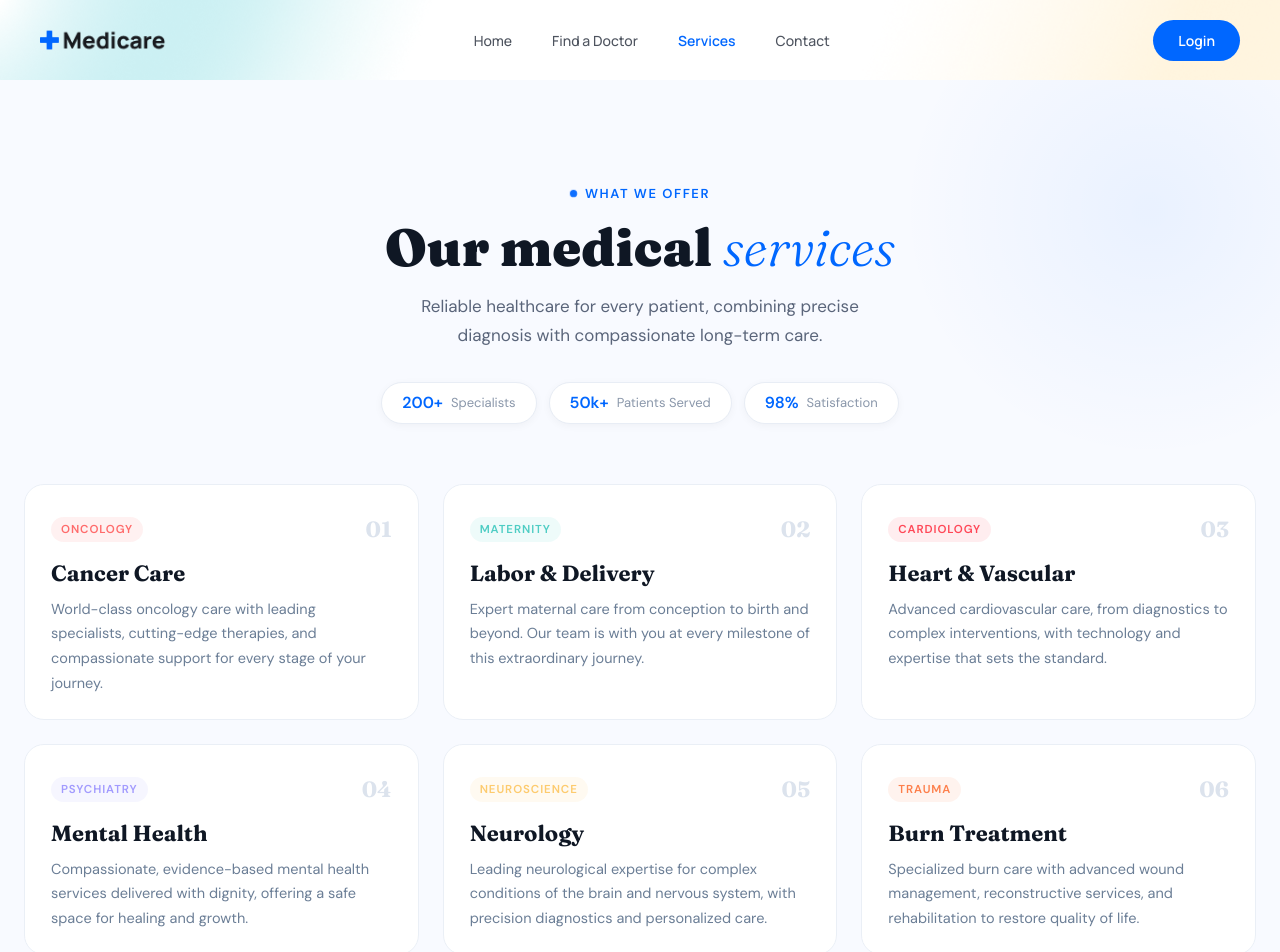
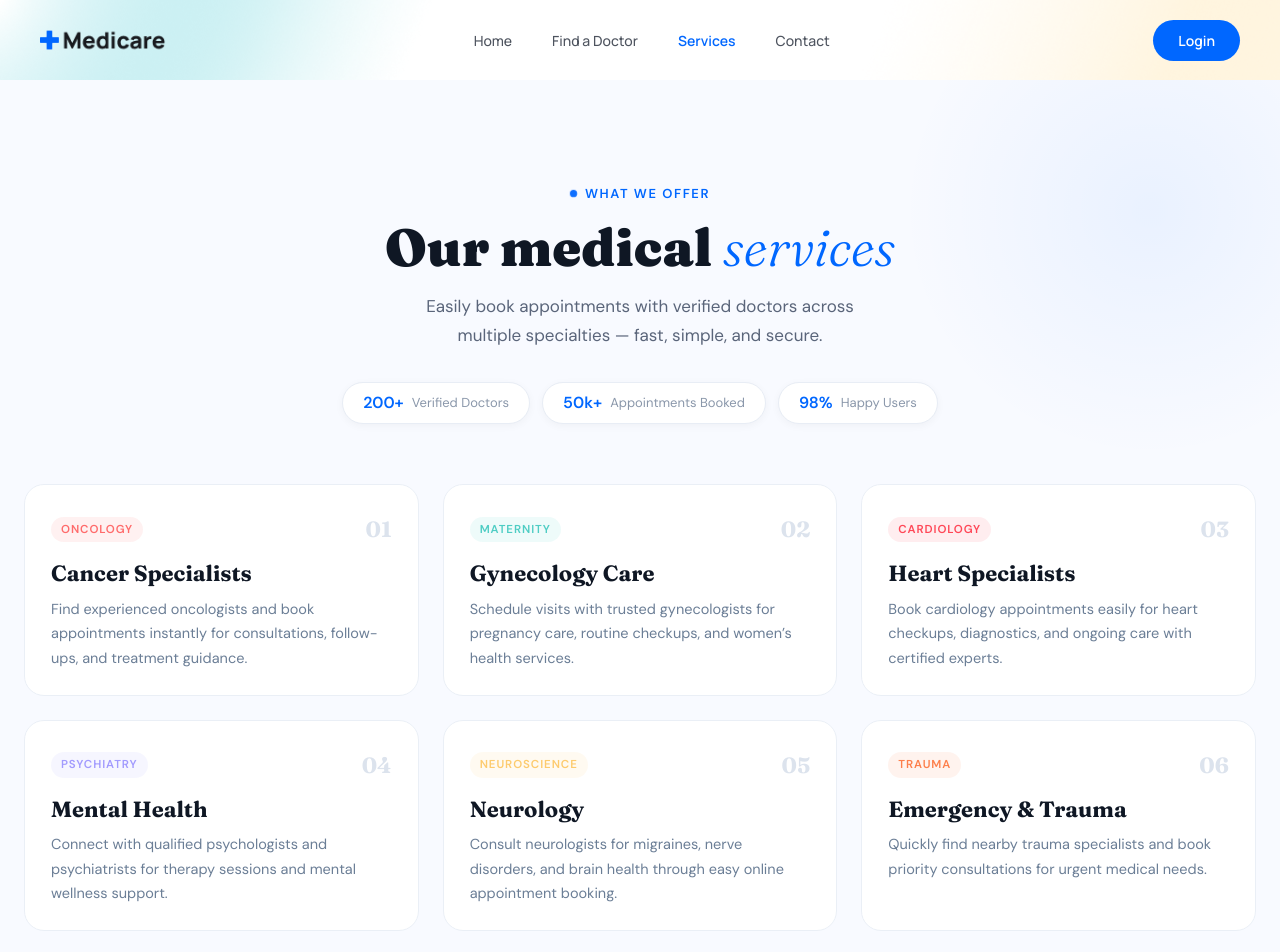
Before and after one commit to Arunabh-Sen/medicare-application-minor-project, a React (Vite) app in the folder frontend/: page /services in a window 1280 px wide. Shown: the top 952 px of the page. Built offline with nearby package versions, Linux system fonts and the light colour scheme.

Commit message:
modified the services section

```diff
--- a/frontend/src/pages/Home.jsx
+++ b/frontend/src/pages/Home.jsx
@@ -62,7 +62,7 @@ const Home = () => {
                 className='reveal-fade-up text__para'
                 style={{ '--delay': '120ms' }}
               >
-                Lorem ipsum dolor sit amet consectetur adipisicing elit. Iure, iste odit impedit, consectetur quae nihil repellat praesentium placeat ut magnam deleniti amet quas?
+                Book appointments easily with trusted doctors and get quality care when you need it. Simple, fast, and reliable.
               </p>
               <button
                 data-reveal
--- a/frontend/src/pages/Services.jsx
+++ b/frontend/src/pages/Services.jsx
@@ -2,43 +2,43 @@ import React, { useState } from 'react'
 
 const serviceData = [
   {
-    name: 'Cancer Care',
-    desc: 'World-class oncology care with leading specialists, cutting-edge therapies, and compassionate support for every stage of your journey.',
+    name: 'Cancer Specialists',
+    desc: 'Find experienced oncologists and book appointments instantly for consultations, follow-ups, and treatment guidance.',
     accent: '#FF6B6B',
     bg: 'linear-gradient(135deg, #fff5f5 0%, #ffe8e8 100%)',
     tag: 'Oncology',
   },
   {
-    name: 'Labor & Delivery',
-    desc: 'Expert maternal care from conception to birth and beyond. Our team is with you at every milestone of this extraordinary journey.',
+    name: 'Gynecology Care',
+    desc: 'Schedule visits with trusted gynecologists for pregnancy care, routine checkups, and women’s health services.',
     accent: '#4ECDC4',
     bg: 'linear-gradient(135deg, #f0fffe 0%, #d8faf8 100%)',
     tag: 'Maternity',
   },
   {
-    name: 'Heart & Vascular',
-    desc: 'Advanced cardiovascular care, from diagnostics to complex interventions, with technology and expertise that sets the standard.',
+    name: 'Heart Specialists',
+    desc: 'Book cardiology appointments easily for heart checkups, diagnostics, and ongoing care with certified experts.',
     accent: '#FF4757',
     bg: 'linear-gradient(135deg, #fff0f0 0%, #ffe0e0 100%)',
     tag: 'Cardiology',
   },
   {
     name: 'Mental Health',
-    desc: 'Compassionate, evidence-based mental health services delivered with dignity, offering a safe space for healing and growth.',
+    desc: 'Connect with qualified psychologists and psychiatrists for therapy sessions and mental wellness support.',
     accent: '#A29BFE',
     bg: 'linear-gradient(135deg, #f5f0ff 0%, #ebe4ff 100%)',
     tag: 'Psychiatry',
   },
   {
     name: 'Neurology',
-    desc: 'Leading neurological expertise for complex conditions of the brain and nervous system, with precision diagnostics and personalized care.',
+    desc: 'Consult neurologists for migraines, nerve disorders, and brain health through easy online appointment booking.',
     accent: '#FDCB6E',
     bg: 'linear-gradient(135deg, #fffbf0 0%, #fff3d0 100%)',
     tag: 'Neuroscience',
   },
   {
-    name: 'Burn Treatment',
-    desc: 'Specialized burn care with advanced wound management, reconstructive services, and rehabilitation to restore quality of life.',
+    name: 'Emergency & Trauma',
+    desc: 'Quickly find nearby trauma specialists and book priority consultations for urgent medical needs.',
     accent: '#FD7F4B',
     bg: 'linear-gradient(135deg, #fff7f0 0%, #ffe8d8 100%)',
     tag: 'Trauma',
@@ -59,7 +59,6 @@ const ServiceCard = ({ service, index }) => {
       onMouseEnter={() => setHovered(true)}
       onMouseLeave={() => setHovered(false)}
     >
-      {/* Top badge + number */}
       <div className="card__header">
         <span
           className="card__tag"
@@ -70,13 +69,11 @@ const ServiceCard = ({ service, index }) => {
         <span className="card__num">0{index + 1}</span>
       </div>
 
-      {/* Content */}
       <div className="card__body">
         <h3 className="card__title">{service.name}</h3>
         <p className="card__desc">{service.desc}</p>
       </div>
 
-      {/* Bottom accent line */}
       <div
         className="card__accent__line"
         style={{ background: service.accent, opacity: hovered ? 1 : 0 }}
@@ -89,7 +86,6 @@ const Services = () => {
   return (
     <section className="services__section__wrapper">
       <div className="container">
-        {/* Section header */}
         <div className="services__header">
           <div className="services__eyebrow">
             <span className="eyebrow__dot" />
@@ -99,15 +95,14 @@ const Services = () => {
             Our medical <span className="title__highlight">services</span>
           </h2>
           <p className="services__subtitle">
-            Reliable healthcare for every patient, combining precise diagnosis with compassionate long-term care.
+            Easily book appointments with verified doctors across multiple specialties — fast, simple, and secure.
           </p>
 
-          {/* Stats row */}
           <div className="services__stats">
             {[
-              { value: '200+', label: 'Specialists' },
-              { value: '50k+', label: 'Patients Served' },
-              { value: '98%', label: 'Satisfaction' },
+              { value: '200+', label: 'Verified Doctors' },
+              { value: '50k+', label: 'Appointments Booked' },
+              { value: '98%', label: 'Happy Users' },
             ].map((stat, i) => (
               <div key={i} className="stat__pill">
                 <span className="stat__value">{stat.value}</span>
@@ -117,7 +112,6 @@ const Services = () => {
           </div>
         </div>
 
-        {/* Cards grid */}
         <div className="services__cards__grid">
           {serviceData.map((service, index) => (
             <ServiceCard key={index} service={service} index={index} />
```
